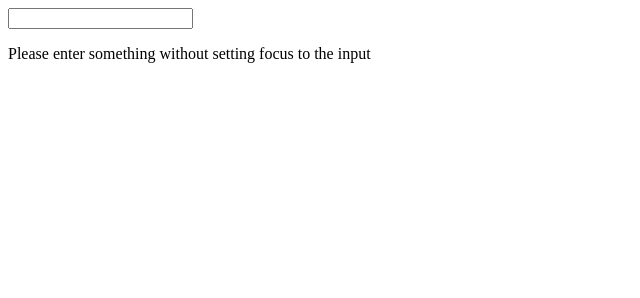
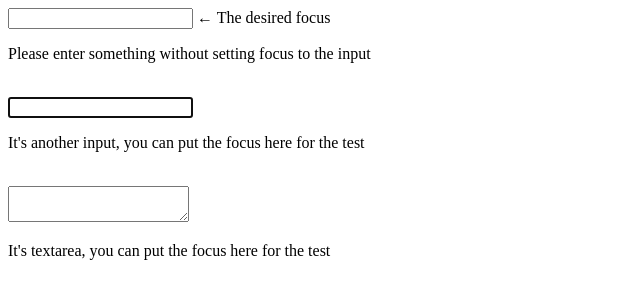
Before and after one commit to adw0rd/jquery-cleverfocus, a plain HTML site: page functional_test.html in a window 1280 px wide. Shown: the whole page, without its empty margins (0-640 px from the left). Drawn offline with nearby package versions, Linux system fonts and the light colour scheme.

Commit message:
Bugfix: When the page has the focus on any element

```diff
--- a/functional_test.html
+++ b/functional_test.html
@@ -9,11 +9,18 @@
             $('#search_input').cleverfocus({
                 keypress_limit: 3
             });
+            $('#another_input').focus();
         });
     </script>
 </head>
 <body>
-    <input type="text" id="search_input" value="" />
+    <input type="text" id="search_input" value="" /> &larr; The desired focus
     <p>Please enter something without setting focus to the input</p>
+    <br />
+    <input type="text" id="another_input" value="" />
+    <p>It's another input, you can put the focus here for the test</p>
+    <br />
+    <textarea id="another_textarea"></textarea>
+    <p>It's textarea, you can put the focus here for the test</p>
 </body>
 </html>
--- a/jquery.cleverfocus.js
+++ b/jquery.cleverfocus.js
@@ -13,7 +13,7 @@
         var has_focus = false;
         var input = $(this);
 
-        input.focus(function(){
+        $('*').focus(function(){
             has_focus = true;
         }).blur(function() {
             has_focus = false;
```
